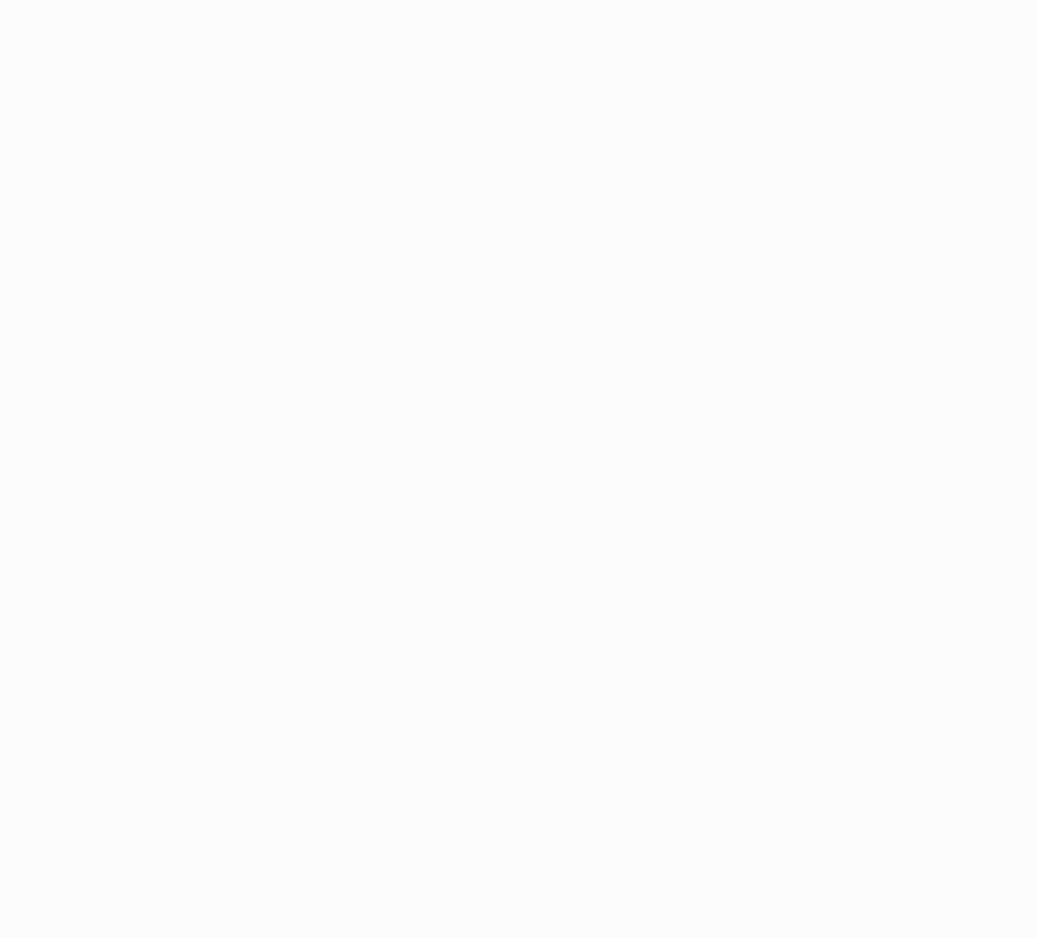
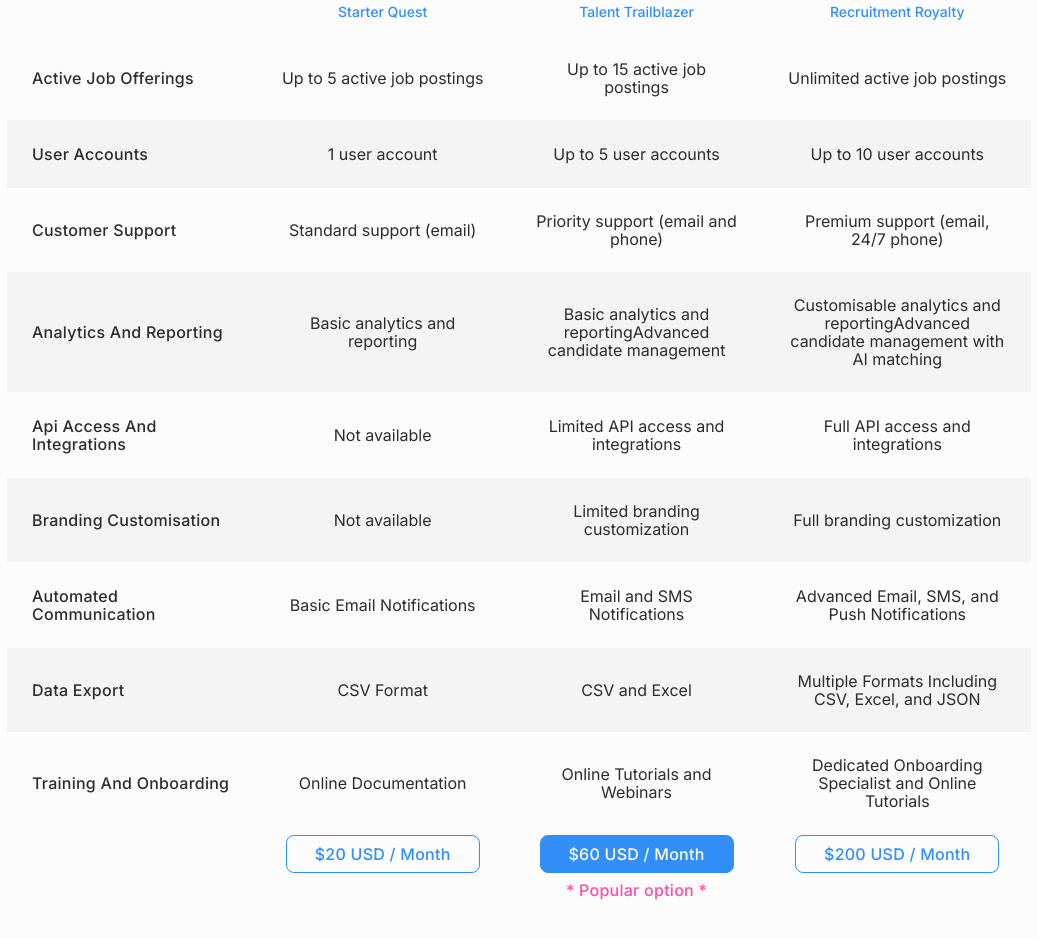
Before and after one commit to ediazjz/BluePrint, a Next.js app: page / in a window 1280 px wide. Shown: the part 1280-2218 px from the top of the page, without its empty margins (121-1158 px from the left). Before the commit the page ends 1160 px from the top, so only its background shows below. Built offline with nearby package versions, Linux system fonts and the light colour scheme.

Commit message:
feat: add DisplayTable

```diff
--- a/app/page.tsx
+++ b/app/page.tsx
@@ -1,4 +1,4 @@
-import { Features, Main } from "./sections"
+import { Features, Main, Pricing } from "./sections"
 
 export default function Home() {
   return (
@@ -6,6 +6,8 @@ export default function Home() {
       <Main />
 
       <Features />
+
+      <Pricing />
     </>
   )
 }
--- a/app/sections/index.ts
+++ b/app/sections/index.ts
@@ -1,2 +1,3 @@
 export { Main } from "./main"
 export { Features } from "./features"
+export { Pricing } from "./pricing"
--- /dev/null
+++ b/app/sections/pricing.tsx
@@ -0,0 +1,18 @@
+import { DisplayTable } from "../../components/display-table"
+
+export const Pricing = () => {
+  return (
+    <section className="mb-16 px-4 md:mb-20 md:px-16 xl:mb-24 xl:px-32 2xl:px-48">
+      <h2 className="mb-2 w-fit xl:mx-auto xl:mb-4">
+        Choose Your Path to Recruitment Excellence
+      </h2>
+
+      <p className="h5 mb-6 w-fit text-gray-700 xl:mx-auto xl:mb-8">
+        Unlock the full potential of Great with a pricing plan that aligns with
+        your recruitment goals.
+      </p>
+
+      <DisplayTable />
+    </section>
+  )
+}
--- /dev/null
+++ b/components/display-table.tsx
@@ -0,0 +1,202 @@
+"use client"
+
+import { useState } from "react"
+
+import {
+  useReactTable,
+  getCoreRowModel,
+  flexRender,
+  createColumnHelper,
+} from "@tanstack/react-table"
+
+import { Button } from "./button"
+
+type TData = {
+  feature: string
+  package1: string | string[]
+  package2: string | string[]
+  package3: string | string[]
+}
+const fixedData: TData[] = [
+  {
+    feature: "activeJobOfferings",
+    package1: "Up to 5 active job postings",
+    package2: "Up to 15 active job postings",
+    package3: "Unlimited active job postings",
+  },
+  {
+    feature: "userAccounts",
+    package1: "1 user account",
+    package2: "Up to 5 user accounts",
+    package3: "Up to 10 user accounts",
+  },
+  {
+    feature: "customerSupport",
+    package1: "Standard support (email)",
+    package2: "Priority support (email and phone)",
+    package3: "Premium support (email, 24/7 phone)",
+  },
+  {
+    feature: "analyticsAndReporting",
+    package1: ["Basic analytics and reporting"],
+    package2: [
+      "Basic analytics and reporting",
+      "Advanced candidate management",
+    ],
+    package3: [
+      "Customisable analytics and reporting",
+      "Advanced candidate management with AI matching",
+    ],
+  },
+  {
+    feature: "apiAccessAndIntegrations",
+    package1: "Not available",
+    package2: "Limited API access and integrations",
+    package3: "Full API access and integrations",
+  },
+  {
+    feature: "brandingCustomisation",
+    package1: "Not available",
+    package2: "Limited branding customization",
+    package3: "Full branding customization",
+  },
+  {
+    feature: "automatedCommunication",
+    package1: "Basic Email Notifications",
+    package2: "Email and SMS Notifications",
+    package3: "Advanced Email, SMS, and Push Notifications",
+  },
+  {
+    feature: "dataExport",
+    package1: "CSV Format",
+    package2: "CSV and Excel",
+    package3: "Multiple Formats Including CSV, Excel, and JSON",
+  },
+  {
+    feature: "trainingAndOnboarding",
+    package1: "Online Documentation",
+    package2: "Online Tutorials and Webinars",
+    package3: "Dedicated Onboarding Specialist and Online Tutorials",
+  },
+]
+
+const columnHelper = createColumnHelper<TData>()
+const columns = [
+  columnHelper.accessor((row) => row.feature, {
+    id: "Feature",
+    header: () => <span className="sr-only">Feature</span>,
+    cell: (info) => (
+      <td className="focus w-60 text-left xl:w-80">
+        {info
+          .getValue()
+          .replace(/([a-z])([A-Z])/g, "$1 $2")
+          .replace(/^./, (str) => str.toUpperCase())}
+      </td>
+    ),
+  }),
+  columnHelper.accessor((row) => row.package1, {
+    id: "Starter Quest",
+    header: "Starter Quest",
+    cell: (info) => info.getValue(),
+    footer: () => (
+      <Button
+        type="button"
+        styling="btn-primary-outlined"
+        text="$20 USD / Month"
+        className="whitespace-nowrap"
+      />
+    ),
+  }),
+  columnHelper.accessor((row) => row.package2, {
+    id: "Talent Trailblazer",
+    header: "Talent Trailblazer",
+    cell: (info) => info.getValue(),
+    footer: () => (
+      <div className="mx-auto flex w-fit flex-col">
+        <Button
+          type="button"
+          styling="btn-primary-filled"
+          text="$60 USD / Month"
+          className="mb-2 whitespace-nowrap"
+        />
+        <span className="focus text-secondary">* Popular option *</span>
+      </div>
+    ),
+  }),
+  columnHelper.accessor((row) => row.package3, {
+    id: "Recruitment Royalty",
+    header: "Recruitment Royalty",
+    cell: (info) => info.getValue(),
+    footer: () => (
+      <Button
+        type="button"
+        styling="btn-primary-outlined"
+        text="$200 USD / Month"
+        className="whitespace-nowrap"
+      />
+    ),
+  }),
+]
+
+export const DisplayTable = () => {
+  const [data] = useState(() => [...fixedData])
+
+  const table = useReactTable({
+    data,
+    columns,
+    getCoreRowModel: getCoreRowModel(),
+  })
+
+  return (
+    <div className="overflow-x-scroll">
+      <table className="w-full">
+        <thead>
+          {table.getHeaderGroups().map((headerGroup) => (
+            <tr key={headerGroup.id}>
+              {headerGroup.headers.map((header) => (
+                <th key={header.id} className="menu-item p-4 text-primary">
+                  {header.isPlaceholder
+                    ? null
+                    : flexRender(
+                        header.column.columnDef.header,
+                        header.getContext()
+                      )}
+                </th>
+              ))}
+            </tr>
+          ))}
+        </thead>
+        <tbody>
+          {table.getRowModel().rows.map((row) => (
+            <tr key={row.id} className="odd:bg-base-light even:bg-gray-50">
+              {row.getVisibleCells().map((cell) => (
+                <td
+                  key={cell.id}
+                  className="w-40 min-w-[10rem] max-w-[10rem] p-6 text-center xl:w-48 xl:min-w-[12rem] xl:max-w-[12rem]"
+                >
+                  {flexRender(cell.column.columnDef.cell, cell.getContext())}
+                </td>
+              ))}
+            </tr>
+          ))}
+        </tbody>
+        <tfoot>
+          {table.getFooterGroups().map((footerGroup) => (
+            <tr key={footerGroup.id}>
+              {footerGroup.headers.map((header) => (
+                <th key={header.id} className="align-top">
+                  {header.isPlaceholder
+                    ? null
+                    : flexRender(
+                        header.column.columnDef.footer,
+                        header.getContext()
+                      )}
+                </th>
+              ))}
+            </tr>
+          ))}
+        </tfoot>
+      </table>
+    </div>
+  )
+}
--- a/components/index.ts
+++ b/components/index.ts
@@ -1,4 +1,6 @@
 export { Icon } from "./icon"
 export { Button } from "./button"
 export { StyledLink } from "./styled-link"
+export { DisplayTable } from "./display-table"
+
 export * from "./illustrations"
```
Also changed, not shown: 1 other file (tests, documents, lock files or other folders).
